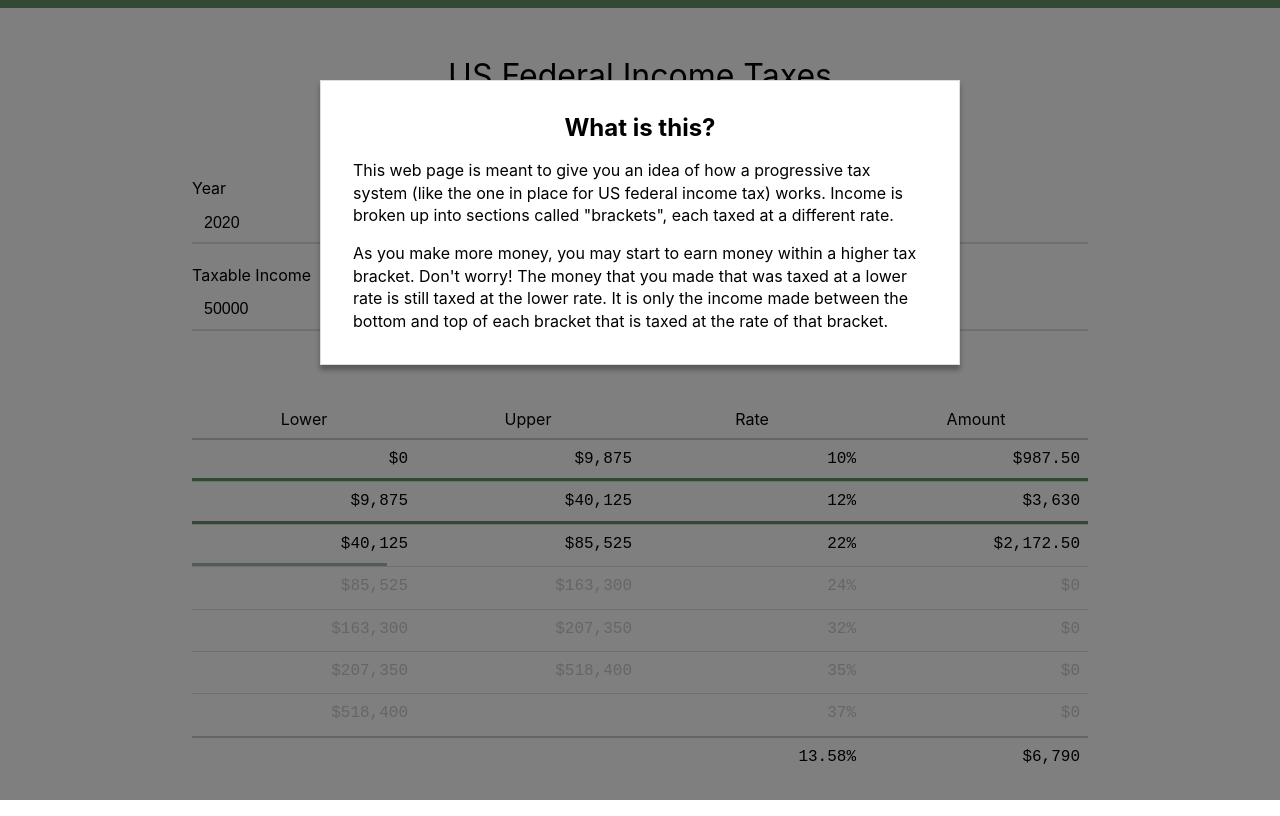
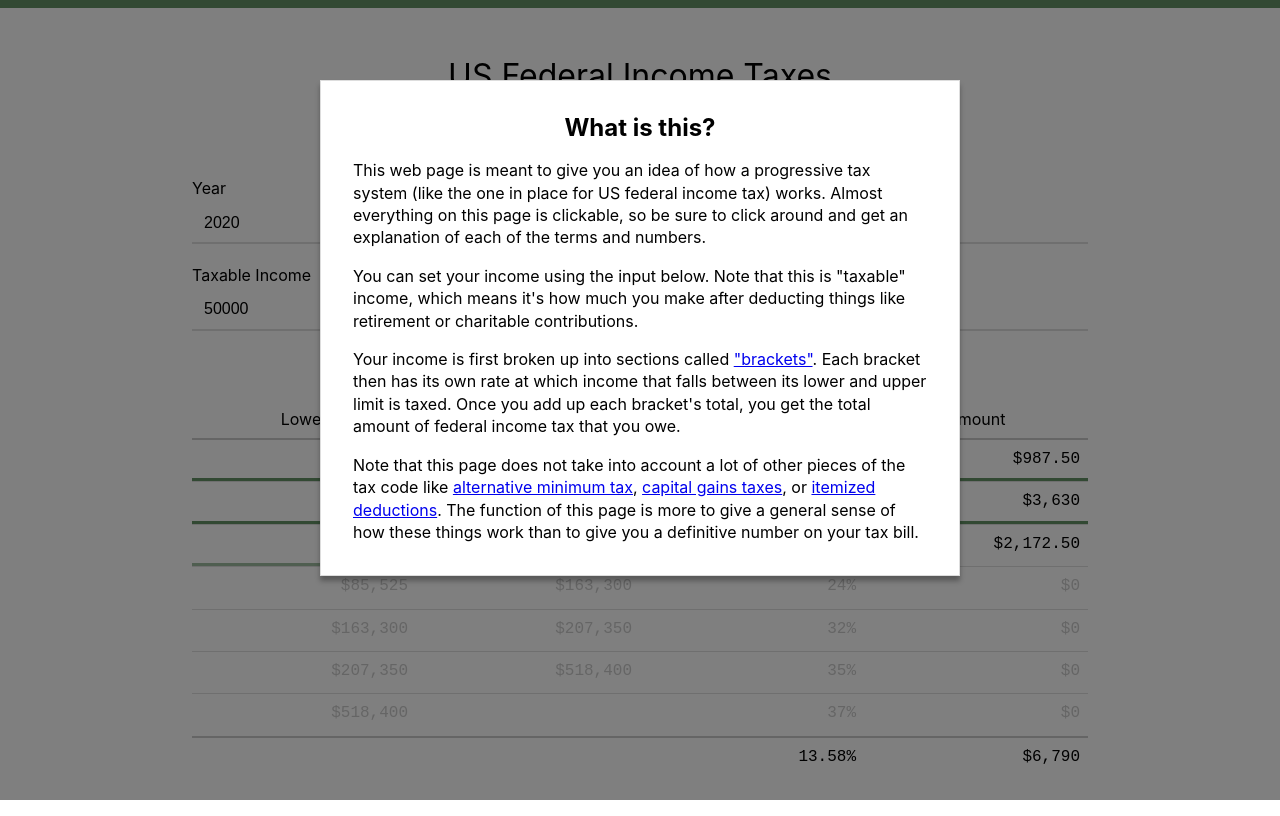
Before and after one commit to kddnewton/taxes, a React app: page / in a window 1280 px wide. Both pictures are taken after a click on the button "What is this?". Built offline with nearby package versions, Linux system fonts and the light colour scheme; the HTML template or start-up script is replaced by a standard one.

Commit message:
Better explanations

```diff
--- a/src/App.tsx
+++ b/src/App.tsx
@@ -8,6 +8,14 @@ import Table from "./Table";
 import { BracketSetsKey, FilingType } from "./typings";
 
 import styles from "./container.module.css";
+
+type WikiProps = {
+  page: string;
+};
+
+const Wiki: React.FC<WikiProps> = ({ children, page }) => (
+  <a href={`https://en.wikipedia.org/wiki/${page}`}>{children}</a>
+);
 
 const App: React.FC = () => {
   const [bracketSetsKey, setBracketSetsKey] = useState<BracketSetsKey>("2020");
@@ -37,15 +45,32 @@ const App: React.FC = () => {
             <p>
               This web page is meant to give you an idea of how a progressive
               tax system (like the one in place for US federal income tax)
-              works. Income is broken up into sections called
-              &quot;brackets&quot;, each taxed at a different rate.
+              works. Almost everything on this page is clickable, so be sure to
+              click around and get an explanation of each of the terms and
+              numbers.
             </p>
             <p>
-              As you make more money, you may start to earn money within a
-              higher tax bracket. Don&apos;t worry! The money that you made that
-              was taxed at a lower rate is still taxed at the lower rate. It is
-              only the income made between the bottom and top of each bracket
-              that is taxed at the rate of that bracket.
+              You can set your income using the input below. Note that this is
+              &quot;taxable&quot; income, which means it&apos;s how much you
+              make after deducting things like retirement or charitable
+              contributions.
+            </p>
+            <p>
+              Your income is first broken up into sections called{" "}
+              <Wiki page="Tax_bracket">&quot;brackets&quot;</Wiki>. Each bracket
+              then has its own rate at which income that falls between its lower
+              and upper limit is taxed. Once you add up each bracket&apos;s
+              total, you get the total amount of federal income tax that you
+              owe.
+            </p>
+            <p>
+              Note that this page does not take into account a lot of other
+              pieces of the tax code like{" "}
+              <Wiki page="Alternative_minimum_tax">alternative minimum tax</Wiki>,{" "}
+              <Wiki page="Capital_gains_tax">capital gains taxes</Wiki>,{" "}
+              or <Wiki page="Itemized_deduction">itemized deductions</Wiki>. The
+              function of this page is more to give a general sense of how these
+              things work than to give you a definitive number on your tax bill.
             </p>
           </Modal.Content>
         </Modal>
--- a/src/Table.tsx
+++ b/src/Table.tsx
@@ -88,7 +88,9 @@ const TableRow: React.FC<TableRowProps> = ({ income, segment }) => {
                 </h2>
                 <p>
                   This is the upper limit of this tax bracket. Any income you
-                  earn above this amount will be taxed at a higher rate.
+                  earn above this amount will be taxed at a higher rate. Any
+                  income earned between the lower limit of this bracket and this
+                  amount will be taxed at the rate of this bracket.
                 </p>
               </Modal.Content>
             </Modal>
@@ -100,8 +102,14 @@ const TableRow: React.FC<TableRowProps> = ({ income, segment }) => {
               {segment.rate}%
             </Modal.Trigger>
             <Modal.Content>
-              This is the rate of this tax bracket. Any income you earn above the
-              bottom and below the top of this bracket will be taxed at this rate.
+              <h2>
+                {segment.rate}%
+              </h2>
+              <p>
+                This is the rate of this tax bracket. Any income you earn above
+                the lower limit and below the upper of this bracket will be
+                taxed at this rate.
+              </p>
             </Modal.Content>
           </Modal>
         </td>
```
